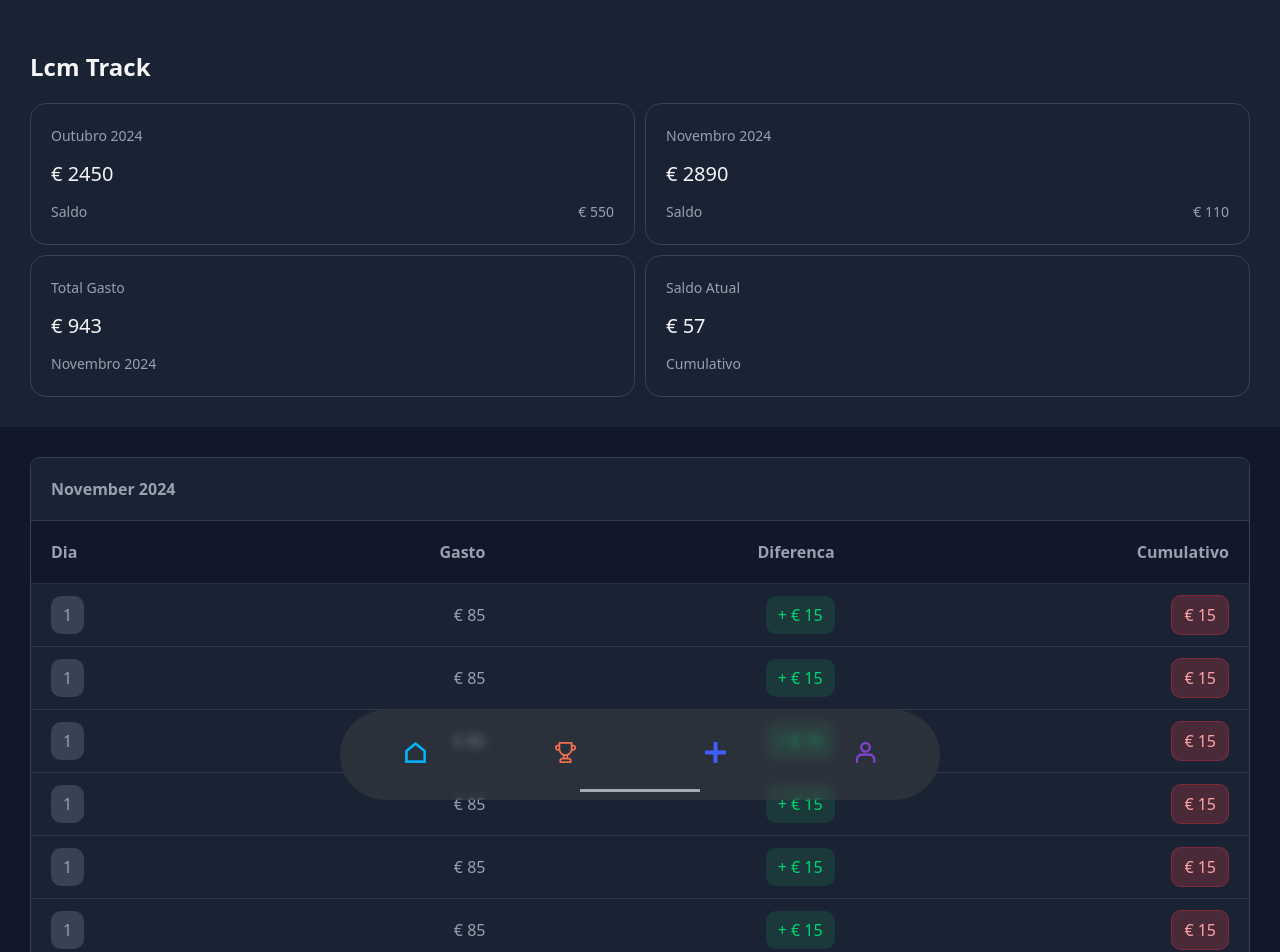
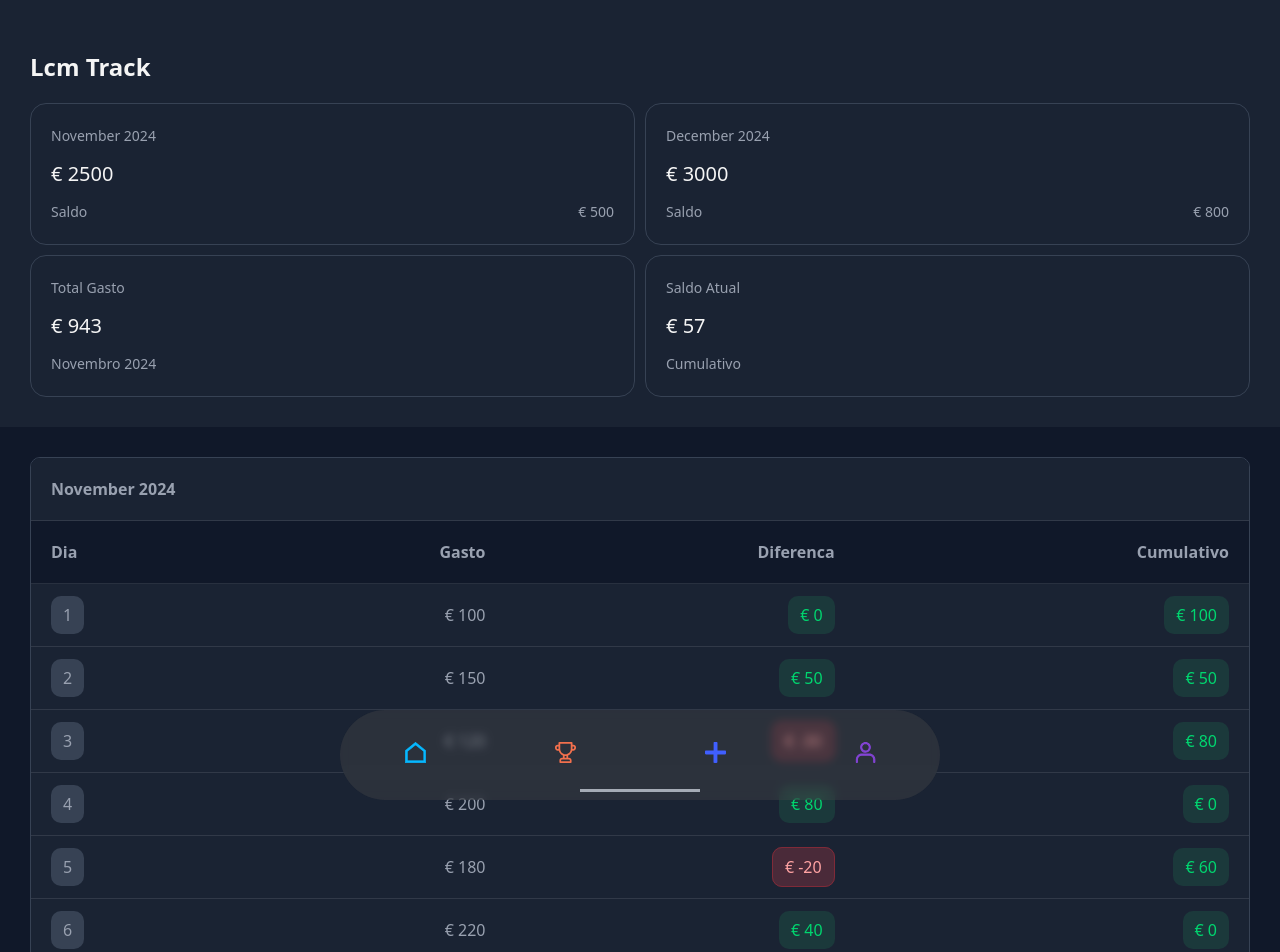
Before and after one commit to NlcmarquesDev/lcm_track, an Angular app in the folder frontend/: page / in a window 1280 px wide. Shown: the top 952 px of the page. Built offline with nearby package versions, Linux system fonts and the light colour scheme.

Commit message:
add the schema data from modal, and bind with front

```diff
--- a/frontend/src/app/app.component.html
+++ b/frontend/src/app/app.component.html
@@ -1,8 +1,10 @@
 <section class="container_header">
   <h2>Lcm Track</h2>
   <div class="container-cards">
-    <app-cards title="Outubro 2024" [total]="2450" description="Saldo" [saved]="550"></app-cards>
-    <app-cards title="Novembro 2024" [total]="2890" description="Saldo" [saved]="110"></app-cards>
+    @for (item of cardItems; track item.id) {
+    <app-cards [title]="item.description" [total]="item.totalValue" description="Saldo"
+      [saved]="item.saved"></app-cards>
+    }
     <app-cards title="Total Gasto" [total]="943" description="Novembro 2024"></app-cards>
     <app-cards title="Saldo Atual" [total]="57" description="Cumulativo"></app-cards>
   </div>
--- a/frontend/src/app/app.component.ts
+++ b/frontend/src/app/app.component.ts
@@ -5,6 +5,7 @@ import { CardsComponent } from './components/cards/cards.component';
 import { TableComponent } from './components/table/table.component';
 import { CommonModule } from '@angular/common';
 import { BottomModalComponent } from './components/bottom-modal/bottom-modal.component';
+import { Card } from './model/card.type';
 
 @Component({
   selector: 'app-root',
@@ -31,4 +32,9 @@ export class AppComponent {
   closeModal() {
     this.isModalOpen = false;
   }
+
+  cardItems: Array<Card> = [
+    { id: 1, description: 'November 2024', totalValue: 2500, saved: 500 },
+    { id: 2, description: 'December 2024', totalValue: 3000, saved: 800 },
+  ];
 }
--- a/frontend/src/app/components/table/table.component.html
+++ b/frontend/src/app/components/table/table.component.html
@@ -11,73 +11,23 @@
     </tr>
   </thead>
   <tbody>
+    @for (dayrecord of monthRecords; track dayrecord.id) {
     <tr>
-      <td class="table_title"> <span class="day">1</span></td>
-      <td class="spend"> &euro; 85</td>
-      <td> <span class="difference"> + &euro; 15 </span></td>
-      <td> <span class="remain"> &euro; 15</span></td>
+      <td class="table_title"> <span class="day">{{dayrecord.day}}</span></td>
+      <td class="spend"> &euro; {{dayrecord.total}}</td>
+      <td>
+        <span class="difference" [ngClass]="{
+        'positive': dayrecord.difference >= 0,
+        'negative': dayrecord.difference < 0
+      }">
+          € {{ dayrecord.difference }}
+        </span>
+      </td>
+      <td> <span class="remain" [ngClass]="{
+        'positive': dayrecord.rest >= 0,
+        'negative': dayrecord.rest < 0}"> &euro; {{dayrecord.rest}}</span></td>
     </tr>
-    <tr>
-      <td class="table_title"> <span class="day">1</span></td>
-      <td class="spend"> &euro; 85</td>
-      <td> <span class="difference"> + &euro; 15 </span></td>
-      <td> <span class="remain"> &euro; 15</span></td>
-    </tr>
-    <tr>
-      <td class="table_title"> <span class="day">1</span></td>
-      <td class="spend"> &euro; 85</td>
-      <td> <span class="difference"> + &euro; 15 </span></td>
-      <td> <span class="remain"> &euro; 15</span></td>
-    </tr>
-    <tr>
-      <td class="table_title"> <span class="day">1</span></td>
-      <td class="spend"> &euro; 85</td>
-      <td> <span class="difference"> + &euro; 15 </span></td>
-      <td> <span class="remain"> &euro; 15</span></td>
-    </tr>
-    <tr>
-      <td class="table_title"> <span class="day">1</span></td>
-      <td class="spend"> &euro; 85</td>
-      <td> <span class="difference"> + &euro; 15 </span></td>
-      <td> <span class="remain"> &euro; 15</span></td>
-    </tr>
-    <tr>
-      <td class="table_title"> <span class="day">1</span></td>
-      <td class="spend"> &euro; 85</td>
-      <td> <span class="difference"> + &euro; 15 </span></td>
-      <td> <span class="remain"> &euro; 15</span></td>
-    </tr>
-    <tr>
-      <td class="table_title"> <span class="day">1</span></td>
-      <td class="spend"> &euro; 85</td>
-      <td> <span class="difference"> + &euro; 15 </span></td>
-      <td> <span class="remain"> &euro; 15</span></td>
-    </tr>
-    <tr>
-      <td class="table_title"> <span class="day">1</span></td>
-      <td class="spend"> &euro; 85</td>
-      <td> <span class="difference"> + &euro; 15 </span></td>
-      <td> <span class="remain"> &euro; 15</span></td>
-    </tr>
-    <tr>
-      <td class="table_title"> <span class="day">1</span></td>
-      <td class="spend"> &euro; 85</td>
-      <td> <span class="difference"> + &euro; 15 </span></td>
-      <td> <span class="remain"> &euro; 15</span></td>
-    </tr>
-    <tr>
-      <td class="table_title"> <span class="day">1</span></td>
-      <td class="spend"> &euro; 85</td>
-      <td> <span class="difference"> + &euro; 15 </span></td>
-      <td> <span class="remain"> &euro; 15</span></td>
-    </tr>
-    <tr>
-      <td class="table_title"> <span class="day">1</span></td>
-      <td class="spend"> &euro; 85</td>
-      <td> <span class="difference"> + &euro; 15 </span></td>
-      <td> <span class="remain"> &euro; 15</span></td>
-    </tr>
-
+    }
   </tbody>
   <tfoot></tfoot>
 </table>
--- a/frontend/src/app/components/table/table.component.scss
+++ b/frontend/src/app/components/table/table.component.scss
@@ -61,15 +61,19 @@ tfoot td {
   color: $color-text;
 }
 .difference {
-  background-color: #1b393b;
   padding: 8px 12px;
   border-radius: 10px;
+}
+.remain {
+  padding: 8px 12px;
+  border-radius: 10px;
+}
+.positive {
+  background-color: #1b393b;
   color: #00d66f;
 }
-.remain {
+.negative {
   background-color: #4a2a39;
-  padding: 8px 12px;
-  border-radius: 10px;
   border: 1px solid #802a38;
   color: #ffa3a3;
 }
--- a/frontend/src/app/components/table/table.component.ts
+++ b/frontend/src/app/components/table/table.component.ts
@@ -1,11 +1,21 @@
 import { Component } from '@angular/core';
+import { CommonModule } from '@angular/common';
+import { DayRecord } from '../../model/dayRecord.type';
 
 @Component({
   selector: 'app-table',
-  imports: [],
+  imports: [CommonModule],
   templateUrl: './table.component.html',
-  styleUrl: './table.component.scss'
+  styleUrl: './table.component.scss',
 })
 export class TableComponent {
-
+  monthRecords: Array<DayRecord> = [
+    { id: 1, day: 1, total: 100, difference: 0, rest: 100 },
+    { id: 2, day: 2, total: 150, difference: 50, rest: 50 },
+    { id: 3, day: 3, total: 120, difference: -30, rest: 80 },
+    { id: 4, day: 4, total: 200, difference: 80, rest: 0 },
+    { id: 5, day: 5, total: 180, difference: -20, rest: 60 },
+    { id: 6, day: 6, total: 220, difference: 40, rest: 0 },
+    { id: 7, day: 7, total: 170, difference: -50, rest: 70 },
+  ];
 }
--- /dev/null
+++ b/frontend/src/app/model/card.type.ts
@@ -0,0 +1,6 @@
+export type Card = {
+  id: number;
+  description: string;
+  totalValue: number;
+  saved: number;
+};
```
Also changed, not shown: frontend/src/app/components/header/header.component.ts (+0 -17 lines), frontend/src/app/model/dayRecord.type.ts (added, +7 -0 lines).
